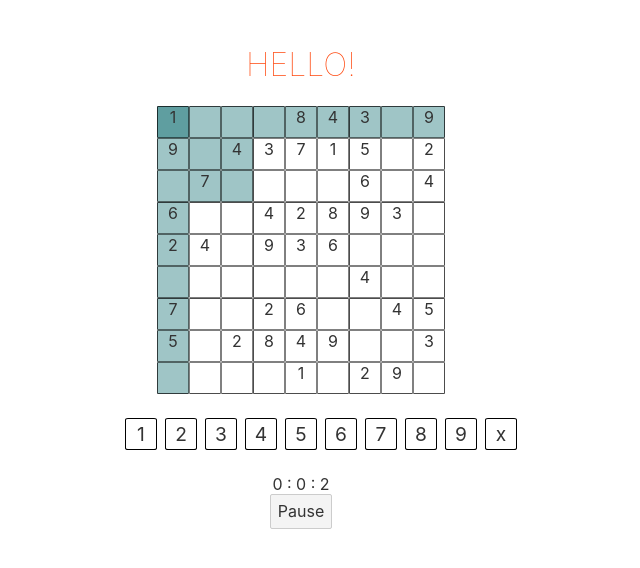
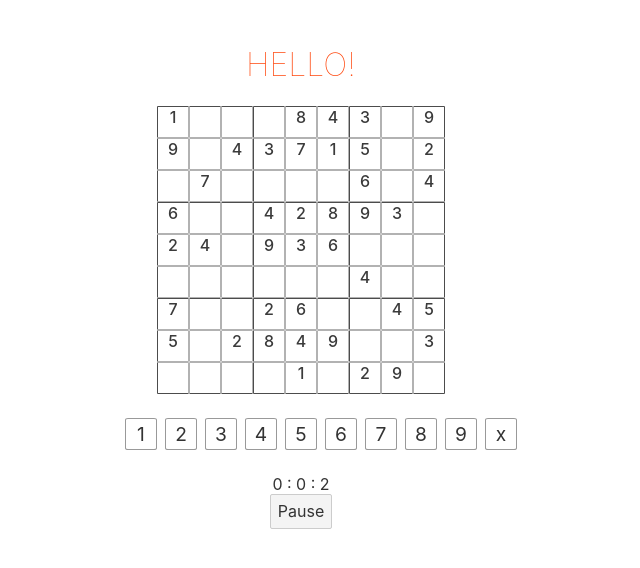
Before and after one commit to nassim199/Sudoku, a Svelte app: page / in a window 1280 px wide. Both pictures are taken after a click on the button "Start Playing". Shown: the top 568 px of the page, without its empty margins (339-979 px from the left). Built offline with nearby package versions, Linux system fonts and the light colour scheme.

Commit message:
improving some colors + added immutable cells + evaluating winning

```diff
--- a/src/App.svelte
+++ b/src/App.svelte
@@ -3,19 +3,41 @@
   import Numpad from "./components/Numpad.svelte";
   import Timer from "./components/Timer.svelte";
 
-  import { game, solution } from "./Sudoku games/sudoku_games.js";
+  import {
+    game,
+    solution,
+    startGridEvaluation,
+    immutable
+  } from "./Sudoku games/sudoku_games.js";
 
   let message = "Hello";
+  let gridEvaluation = startGridEvaluation;
+  let pauseGrid = Array(9).fill(Array(9).fill(0));
+
+  let start = false;
+  let stop = false;
+
   let grid = game;
+  let validCells = immutable.reduce((total, arr) => {
+    return (
+      total +
+      arr.reduce((total, val) => {
+        return total + (val ? 1 : 0);
+      }, 0)
+    );
+  }, 0);
+
   let selectedCell = {
-    i: 0,
-    j: 0
+    i: 9,
+    j: 9
   };
   function selectCell(event) {
-    selectedCell = {
-      i: event.detail.i,
-      j: event.detail.j
-    };
+    if (start) {
+      selectedCell = {
+        i: event.detail.i,
+        j: event.detail.j
+      };
+    }
   }
 
   let time = {
@@ -24,27 +46,38 @@
     h: 0
   };
 
-  let gridEvaluation = Array(9).fill(Array(9).fill(true));
+  function selectNumber(number) {
+    if (stop || !start) return;
+    if (selectedCell.i === 9 || selectedCell.j === 9) return;
 
-  function selectNumber(i) {
-    if (stop)
-      return;
-
-    if (i >= 48 && i <= 57) {
-      grid[selectedCell.i][selectedCell.j] = i - 48;
+    if (number >= 48 && number <= 57) {
+      if (immutable[selectedCell.i][selectedCell.j]) return;
+      if (
+        gridEvaluation[selectedCell.i][selectedCell.j] &&
+        grid[selectedCell.i][selectedCell.j] !== 0
+      )
+        validCells--;
+      grid[selectedCell.i][selectedCell.j] = number - 48;
       gridEvaluation[selectedCell.i][selectedCell.j] =
         grid[selectedCell.i][selectedCell.j] ===
         solution[selectedCell.i][selectedCell.j];
-    } else if (i === 32) {
+      if (gridEvaluation[selectedCell.i][selectedCell.j]) validCells++;
+    } else if (number === 32) {
+      if (immutable[selectedCell.i][selectedCell.j]) return;
+      if (
+        gridEvaluation[selectedCell.i][selectedCell.j] &&
+        grid[selectedCell.i][selectedCell.j] !== 0
+      )
+        validCells--;
       grid[selectedCell.i][selectedCell.j] = 0;
       gridEvaluation[selectedCell.i][selectedCell.j] = true;
-    } else if (i === 38) {
+    } else if (number === 38) {
       if (selectedCell.i !== 0) selectedCell.i--;
-    } else if (i === 37) {
+    } else if (number === 37) {
       if (selectedCell.j !== 0) selectedCell.j--;
-    } else if (i === 39) {
+    } else if (number === 39) {
       if (selectedCell.j !== 8) selectedCell.j++;
-    } else if (i === 40) {
+    } else if (number === 40) {
       if (selectedCell.i !== 8) selectedCell.i++;
     } else {
       return;
@@ -52,14 +85,22 @@
 
     grid = grid;
     selectedCell = selectedCell;
+    console.log(validCells);
+    if (validCells === 81) {
+      message = "CONGRATULATIONS";
+      stop = true;
+    }
   }
 
   document.addEventListener("keydown", event => {
     selectNumber(event.keyCode);
   });
-
-  let start = false;
-  let stop = false;
+  document.addEventListener("click", _ => {
+    selectedCell = {
+      i: 9,
+      j: 9
+    };
+  });
 </script>
 
 <style>
@@ -84,18 +125,24 @@
   }
 
   .blurred-grid {
-    background-color: rgba(185, 228, 248, 0.555);
+    background-color: rgba(206, 238, 253, 0.555);
+  }
+
+  .win-grid {
+    background-color: rgba(224, 253, 226, 0.589);
   }
 </style>
 
 <main>
   <h1>{message}!</h1>
-  <div class={stop ? 'blurred-grid' : ''}>
+  <div class="{stop ? 'blurred-grid' : ''}
+              {validCells === 81 ? 'win-grid' : ''}">
     {#if start || stop}
       <SudokuGrid
-        {grid}
+        grid={stop ? pauseGrid : grid}
         {selectedCell}
         {gridEvaluation}
+        {immutable}
         on:select={selectCell} />
     {:else}
       <button on:click={() => (start = true)}>Start Playing</button>
@@ -106,7 +153,7 @@
   </div>
   <div id="timer">
     {#if start}
-      <Timer startTimer={start} {time} on:time={(e) => time = e.detail.time}/>
+      <Timer startTimer={start} {time} on:time={e => (time = e.detail.time)} />
       <button
         on:click={() => {
           start = false;
@@ -117,7 +164,13 @@
     {:else}
       <div>{time.h} : {time.m} : {time.s}</div>
       {#if stop}
-        <button on:click={() => {stop = false; start = true}} > Resume </button>
+        <button
+          on:click={() => {
+            stop = false;
+            start = true;
+          }}>
+          Resume
+        </button>
       {/if}
     {/if}
   </div>
--- a/src/Sudoku games/sudoku_games.js
+++ b/src/Sudoku games/sudoku_games.js
@@ -12,7 +12,7 @@ exports.game = [
 exports.solution = [
     [1, 2, 5, 6, 8, 4, 3, 7, 9],
     [9, 6, 4, 3, 7, 1, 5, 8, 2],
-    [3, 7, 8, 5, 2, 0, 6, 1, 4],
+    [3, 7, 8, 5, 2, 9, 6, 1, 4],
     [6, 5, 1, 4, 2, 8, 9, 3, 7],
     [2, 4, 7, 9, 3, 6, 8, 5, 1],
     [8, 9, 3, 1, 5, 7, 4, 2, 6],
@@ -20,3 +20,27 @@ exports.solution = [
     [5, 1, 2, 8, 4, 9, 7, 6, 3],
     [4, 3, 6, 7, 1, 5, 2, 9, 8]
 ];
+
+exports.startGridEvaluation = [
+    [true, true, true, true, true, true, true, true, true],
+    [true, true, true, true, true, true, true, true, true],
+    [true, true, true, true, true, true, true, true, true],
+    [true, true, true, true, true, true, true, true, true],
+    [true, true, true, true, true, true, true, true, true],
+    [true, true, true, true, true, true, true, true, true],
+    [true, true, true, true, true, true, true, true, true],
+    [true, true, true, true, true, true, true, true, true],
+    [true, true, true, true, true, true, true, true, true],
+];
+
+exports.immutable = [
+        [true, false, false, false, true, true, true, false, true],
+        [true, false, true, true, true, true, true, false, true],
+        [false, true, false, false, false, false, true, false, true],
+        [true, false, false, true, true, true, true, true, false],
+        [true, true, false, true, true, true, false, false, false],
+        [false, false, false, false, false, false, true, false, false],
+        [true, false, false, true, true, false, false, true, true],
+        [true, false, true, true, true, true, false, false, true],
+        [false, false, false, false, true, false, true, true, false]
+];
--- a/src/components/Cell.svelte
+++ b/src/components/Cell.svelte
@@ -6,7 +6,8 @@
   export let j;
   export let selected = false;
   export let pseudoSelected = false;
-  export let valid = true;
+  export let valid;
+  export let immutable = false;
 
   const topBorder = i % 3 === 0;
   const bottomBorder = i === 8;
@@ -27,8 +28,11 @@
   div {
     height: 2rem;
     width: 2rem;
-    border: 1px solid rgba(0, 0, 0, 0.5);
+    border: 0.5px solid rgba(0, 0, 0, 0.3);
+    /*TODO: 1px border for mobiles*/
     border-radius: 1px / 1px;
+    color: rgb(0, 81, 173);
+    font-weight: 500;
     -webkit-touch-callout: none; /* iOS Safari */
     -webkit-user-select: none; /* Safari */
     -khtml-user-select: none; /* Konqueror HTML */
@@ -50,15 +54,18 @@
   .right-border {
     border-right: 1.4px solid rgba(0, 0, 0, 0.7);
   }
+  .immutable {
+    color: rgb(59, 59, 59);
+  }
   .pseudo-selected {
-    background-color: rgba(95, 158, 160, 0.596);
+    background-color: rgba(85, 128, 141, 0.24);
   }
   .selected {
-    background-color: cadetblue;
+    background-color: rgba(122, 189, 252, 0.699);
   }
   .wrong {
-    color: rgb(90, 2, 2);
-    background-color: rgba(160, 95, 95, 0.493);
+    color: rgb(46, 17, 12);
+    background-color: rgba(209, 155, 155, 0.39);
   }
 </style>
 
@@ -69,7 +76,8 @@
   {rightBorder ? 'right-border' : ''}
   {pseudoSelected ? 'pseudo-selected' : ''}
   {selected ? 'selected' : ''}
+  {immutable ? 'immutable' : ''}
   {valid ? '' : 'wrong'}"
-  on:click={selectCell}>
+  on:click|stopPropagation={selectCell}>
   {value || ''}
 </div>
--- a/src/components/Numpad.svelte
+++ b/src/components/Numpad.svelte
@@ -23,11 +23,17 @@ li {
   display: table-cell;
   height: 2rem;
   width: 2rem;
-  border: 1px solid #000;
+  border: 1px solid rgba(0, 0, 0, 0.4);
   border-radius: 3px / 2px;
   text-align: center;
   vertical-align: middle;
   font-size: 1.2rem;
+}
+
+li:hover {
+  border-color: #fff;
+  color: #fff;
+  background-color: rgba(22, 22, 22, 0.8);
 }
 </style>
 
@@ -35,5 +41,5 @@ li {
     {#each numbers as number}
       <li on:click={e => selectNumber(number)}>{number}</li>
     {/each}
-    <li on:click={e => selectNumber(0)}>x</li>
+    <li on:click|stopPropagation={e => selectNumber(0)}>x</li>
 </ul>
--- a/src/components/SudokuGrid.svelte
+++ b/src/components/SudokuGrid.svelte
@@ -3,6 +3,7 @@
   export let grid;
   export let selectedCell;
   export let gridEvaluation;
+  export let immutable;
 
   const sameCube = (firstCell, secondCell) => {
       let i1 = ( firstCell.i - (firstCell.i % 3) ) / 3;
@@ -35,6 +36,7 @@
             selected={i === selectedCell.i && j === selectedCell.j}
             pseudoSelected={i === selectedCell.i || j === selectedCell.j || sameCube({i,j}, selectedCell)}
             valid={gridEvaluation[i][j]}
+            immutable={immutable[i][j]}
             on:select/>
         </td>
       {/each}
```
